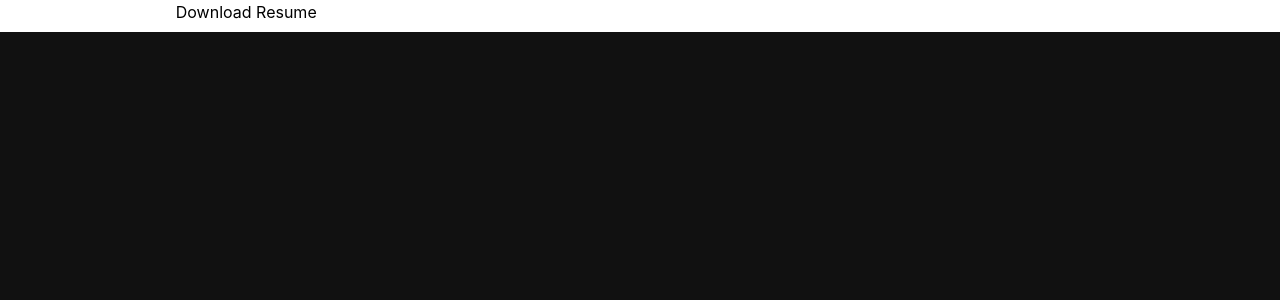
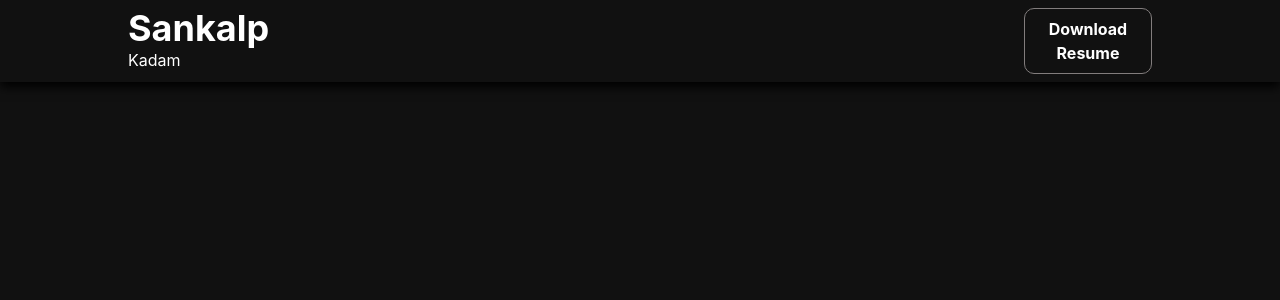
Before and after one commit to SankalpKadam/portfolio, a React (Create React App) app: page / in a window 1280 px wide. Shown: the top 300 px of the page. Built offline with nearby package versions, Linux system fonts and the light colour scheme.

Commit message:
navbar functionality done

```diff
--- /dev/null
+++ b/src/NavbarComponent/navbar.css
@@ -0,0 +1,31 @@
+.navbar{
+    display: flex;
+    justify-content: space-between;
+    flex-direction: row;
+    align-items:flex-start;
+    background-color: white;
+    padding: 0.5rem 8rem;
+    background: linear-gradient(80deg, rgb(17,17,17) 60%, rgb(17,17,17) 10%);
+    box-shadow:0px 5px 10px black;
+}
+
+.navbar__logo{
+    flex: 1;
+    color: white;
+}
+.navbar__options{
+    flex: 1;
+    color: white;
+    justify-content: flex-end;
+    align-items: center;
+    margin: auto;
+}
+.navbar__downloadBtn{
+    background-color: #111111;
+    width: 25%;
+    padding: 8px 0;
+    text-align: center;
+    font-weight: bold;
+    border-radius: 10px;
+    border: 1px solid #827D7D ;
+}
--- a/src/NavbarComponent/navbar.jsx
+++ b/src/NavbarComponent/navbar.jsx
@@ -1,13 +1,16 @@
 import React from 'react';
-
+import './navbar.css'
 const Navbar = () => {
   return (
-    <div className='navbar flex bg-white'>
-      <div className='navbar__logo lg:text-2xl text-white'>
-        Sankalp Kadam
+    <div className='navbar'>
+      <div className='navbar__logo'>
+        <p className='navbar__firstName lg:text-4xl md:text-2xl font-bold'>Sankalp</p>
+        <p className='navbar__lastName'>Kadam</p>
       </div>
-      <div className='navbar__options'>
-        Download Resume
+      <div className='navbar__options flex'>
+        <div className='navbar__downloadBtn'>
+          Download Resume
+        </div>
       </div>
     </div>
   )
```
